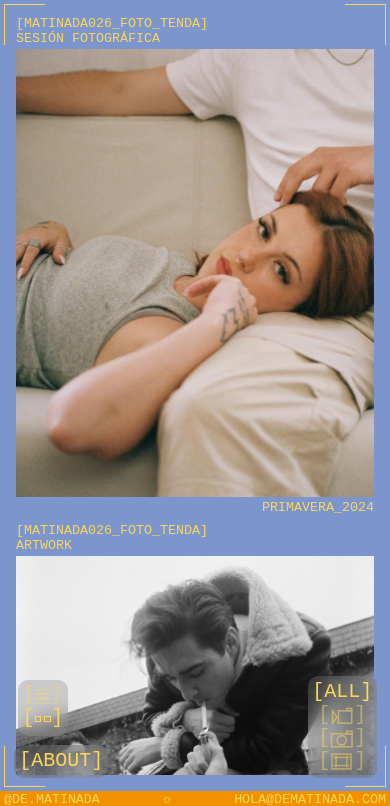
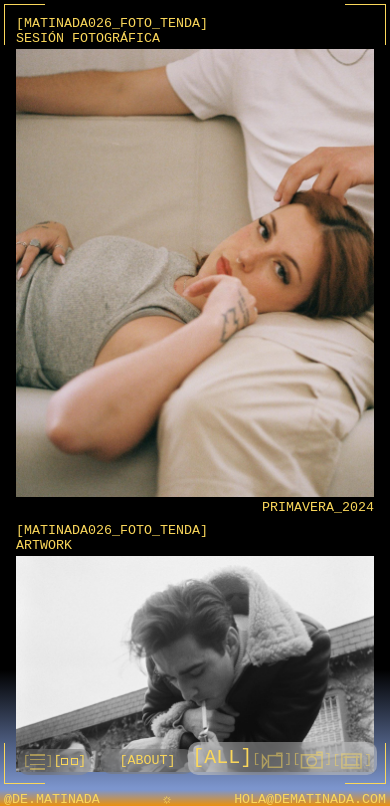
Before and after one commit to gomet-verd-estudi/mi-proyecto, a plain HTML site: page index.html in a window 390 px wide. Shown: the top 806 px of the page. Drawn offline with nearby package versions, Linux system fonts and the light colour scheme.

Commit message:
Update styles.css

```diff
--- a/styles.css
+++ b/styles.css
@@ -5,7 +5,6 @@ body, html {
     height: 100%;
     display: flex;
     flex-direction: column;
-    background-color: #7c95cd;
     cursor: url('assets/puntero_dmt-01-01.svg') 15 15, auto;
     overflow-x: hidden;
     overflow-y: auto;
@@ -130,7 +129,7 @@ flex-shrink: 0;
     flex-grow: 1;
     position: relative;
     overflow: hidden;
-    background-color: #7c95cd;
+    background: linear-gradient(to bottom, black 0%, black 85%, #7c95cd 100%);
     display: flex;
     align-items: center;
     justify-content: center;
@@ -140,7 +139,7 @@ flex-shrink: 0;
     display: flex;
     align-items: center;
     justify-content: center;
-    font-size: 15pt;
+    font-size: 10pt;
     font-family: 'Source Code Pro', monospace;
     height: auto;
     width: auto;
@@ -200,7 +199,7 @@ flex-shrink: 0;
     display: flex;
     align-items: center;
     justify-content: center;
-    font-size: 15pt;
+    font-size: 10pt;
     font-family: 'Source Code Pro', monospace;
     height: 2rem;
     width: 3rem;
@@ -214,7 +213,7 @@ flex-shrink: 0;
     display: flex;
     align-items: center;
     justify-content: center;
-    font-size: 15pt;
+    font-size: 10pt;
     font-family: 'Source Code Pro', monospace;
     height: 2rem;
     width: 3rem;
@@ -228,7 +227,7 @@ flex-shrink: 0;
     display: flex;
     align-items: center;
     justify-content: center;
-    font-size: 15pt;
+    font-size: 10pt;
     font-family: 'Source Code Pro', monospace;
     height: auto;
     width: 100%;
@@ -242,7 +241,7 @@ flex-shrink: 0;
     display: flex;
     align-items: center;
     justify-content: center;
-    font-size: 15pt;
+    font-size: 10pt;
     font-family: 'Source Code Pro', monospace;
     height: 2rem;
     width: 3rem;
@@ -256,7 +255,7 @@ flex-shrink: 0;
     display: flex;
     align-items: center;
     justify-content: center;
-    font-size: 15pt;
+    font-size: 10pt;
     font-family: 'Source Code Pro', monospace;
     height: auto;
     width: 100%;
@@ -273,7 +272,7 @@ flex-shrink: 0;
     display: flex;
     align-items: center;
     justify-content: center;
-    font-size: 15pt;
+    font-size: 10pt;
     font-family: 'Source Code Pro', monospace;
     height: auto;
     width: 100%;
@@ -339,6 +338,7 @@ bottom: 0.1rem;
     justify-content: center;
     background-color: #FAD75B;
 
+
   }
 
   .logotipo img {
@@ -374,8 +374,10 @@ bottom: 0.1rem;
   }
 
   .contact-container {
-    background-color: #F29100;
+    background: linear-gradient(to bottom, #7c95cd 0%, #7c95cd 10%, #F29100 100%);
+
     padding: 0.2vw 1vw;
+    padding-top: 1vw;
     flex-shrink: 0;
     display: flex;
     flex-direction: row;
@@ -416,9 +418,9 @@ bottom: 0.1rem;
     display: flex;
     width: 204px; /* Ancho que sobrepasa al contenedor padre */
     height: auto;
-    background: rgba(131, 131, 131, 0.312); /* Fondo translúcido */
+    background: rgba(228, 228, 228, 0.367); /* Fondo translúcido */
     border-radius: 10px;
-    backdrop-filter: blur(10px); /* Efecto cristal */
+    backdrop-filter: blur(15px); /* Efecto cristal */
     padding: 0.3rem;
     position: absolute; /* Hace que el div sea independiente de su contenedor padre */
     bottom: 0.2rem;
@@ -734,12 +736,10 @@ display: flex;
 .cristal-right{
     width: auto; /* Ancho que sobrepasa al contenedor padre */
     height: auto;
-    flex-direction: column;
 
 }
 
 .cristal-left {
-    flex-direction: column;
     left: 0;
 
         display: flex;
@@ -762,7 +762,6 @@ position: relative;
 .botonera_izquierda{
   width: auto; /* Ancho que sobrepasa al contenedor padre */
     height: auto;
-    flex-direction: column;
     padding-bottom: 0;
     padding-left: 0.3rem;
 
```
